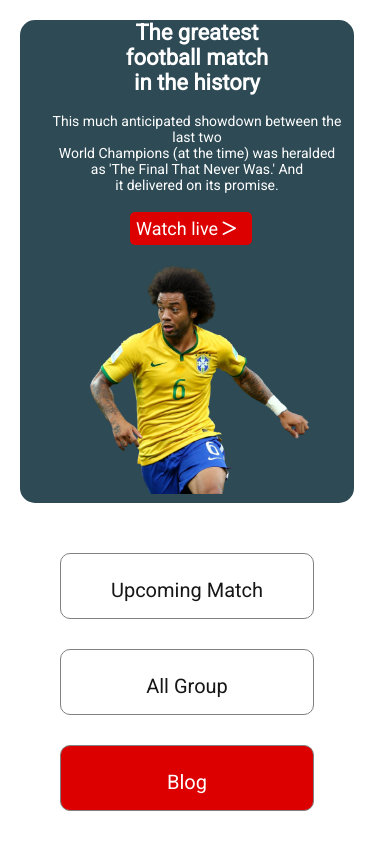
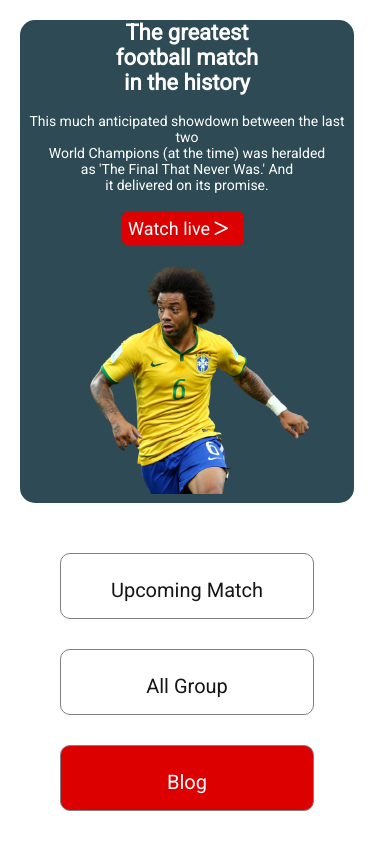
Before and after one commit to md-najmus-sakib/world-cup, a plain HTML site: page index.html in a window 390 px wide. Shown: the top 844 px of the page. Drawn offline with Linux system fonts and the light colour scheme.

Commit message:
final code added

```diff
--- a/styles/index-style.css
+++ b/styles/index-style.css
@@ -331,6 +331,7 @@ footer hr {
 /* styles for mobile  */
 
 @media only screen and (max-width:667px) {
+
     .banner-text {
         display: block;
     }
@@ -343,12 +344,13 @@ footer hr {
     }
 
     .banner-text-section {
-        margin-left: 20px;
+        margin-left: 0px;
     }
 
     .banner-text-section h1 {
         font-size: 22px;
         text-align: center;
+        margin-top: 10px;
     }
 
     .banner-text-section p {
@@ -360,7 +362,7 @@ footer hr {
     .banner-button {
         padding: 6px;
         font-size: 18px;
-        margin-left: 90px;
+        margin-left: 102px;
     }
 
     #banner-image {
```
